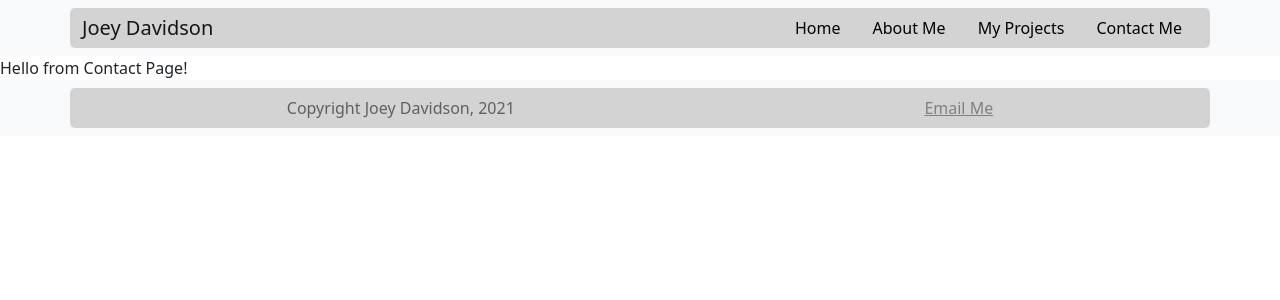
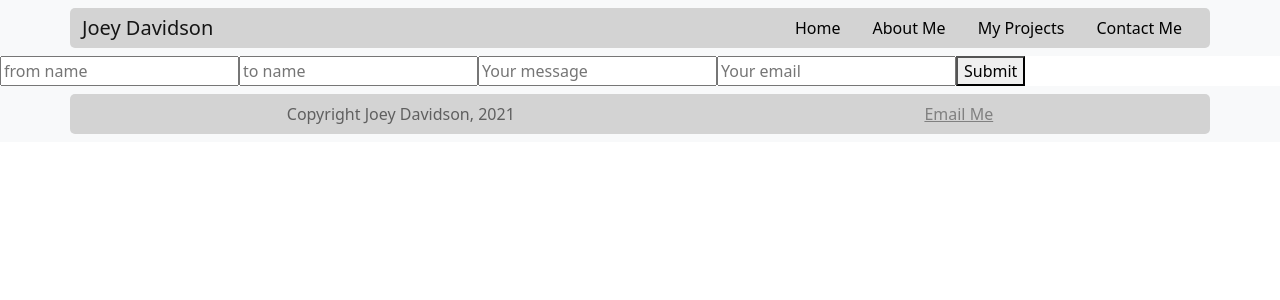
Before and after one commit to davidsjg/JoeyDavidson---Portfolio, a React (Create React App) app in the folder client/: page /contact in a window 1280 px wide. Shown: the top 300 px of the page. Built offline with nearby package versions, Linux system fonts and the light colour scheme; no server answers.

Commit message:
contact page form created, emails me upon submit successfully

```diff
--- a/client/package.json
+++ b/client/package.json
@@ -10,6 +10,7 @@
     "bootstrap": "^5.1.1",
     "concurrently": "^6.3.0",
     "dotenv": "^10.0.0",
+    "emailjs-com": "^3.2.0",
     "if-env": "^1.0.4",
     "mongoose": "^6.0.11",
     "nodemon": "^2.0.14",
--- a/client/src/App.js
+++ b/client/src/App.js
@@ -21,11 +21,11 @@
   const dispatch = useDispatch();
   const project = useSelector((state) => state.project);
 
-  useEffect(() => {
-    API.getProjects().then((project) => {
-      dispatch(setProject(project.data));
-    });
-  }, []);
+  // useEffect(() => {
+  //   API.getProjects().then((project) => {
+  //     dispatch(setProject(project.data));
+  //   });
+  // }, []);
   return (
     <Router>
       <Contain>
--- a/client/src/components/ProjectCard/ProjectCard.js
+++ b/client/src/components/ProjectCard/ProjectCard.js
@@ -16,7 +16,7 @@
 
   return (
     <Card
-      style={{ width: "18rem", backgroundColor: "lightgray" }}
+      style={{ width: "85%", backgroundColor: "lightgray" }}
       className={`${props.cname} .mx-auto`}
     >
       {selectedProject.img ? (
--- a/client/src/pages/Contact.js
+++ b/client/src/pages/Contact.js
@@ -1,5 +1,70 @@
-import React from "react";
+import React, { useState } from "react";
+// import { service_8rx5ijd } from "emailjs-com";
+import { send } from "emailjs-com";
+import { init } from "emailjs-com";
+init("user_HTcdS3U6s5IFjdiYFuFJt");
 
 export default function Contact() {
-  return <>Hello from Contact Page!</>;
+  const [toSend, setToSend] = useState({
+    from_name: "",
+    to_name: "",
+    message: "",
+    reply_to: "",
+  });
+
+  const onSubmit = (e) => {
+    e.preventDefault();
+    send(
+      "service_m4i6k16",
+      "template_0otklia",
+      toSend,
+      "user_HTcdS3U6s5IFjdiYFuFJt"
+    )
+      .then((response) => {
+        console.log("SUCCESS!", response.status, response.text);
+      })
+      .catch((err) => {
+        console.log("FAILED...", err);
+      });
+  };
+
+  const handleChange = (e) => {
+    setToSend({ ...toSend, [e.target.name]: e.target.value });
+  };
+
+  return (
+    <>
+      <form onSubmit={onSubmit}>
+        <input
+          type="text"
+          name="from_name"
+          placeholder="from name"
+          value={toSend.from_name}
+          onChange={handleChange}
+        />
+        <input
+          type="text"
+          name="to_name"
+          placeholder="to name"
+          value={toSend.to_name}
+          onChange={handleChange}
+        />
+        <input
+          type="text"
+          name="message"
+          placeholder="Your message"
+          value={toSend.message}
+          onChange={handleChange}
+        />
+        <input
+          type="text"
+          name="reply_to"
+          placeholder="Your email"
+          value={toSend.reply_to}
+          onChange={handleChange}
+        />
+        <button type="submit">Submit</button>
+      </form>
+    </>
+  );
 }
```
Also changed, not shown: 1 other file (tests, documents, lock files or other folders).
